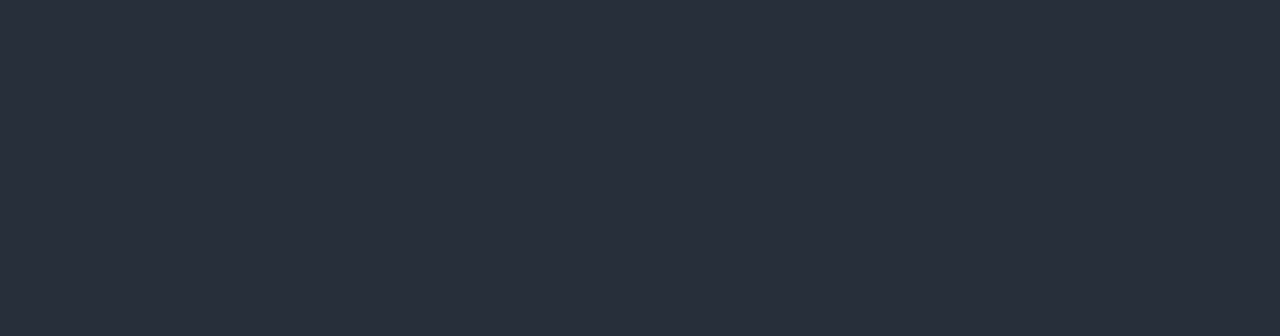
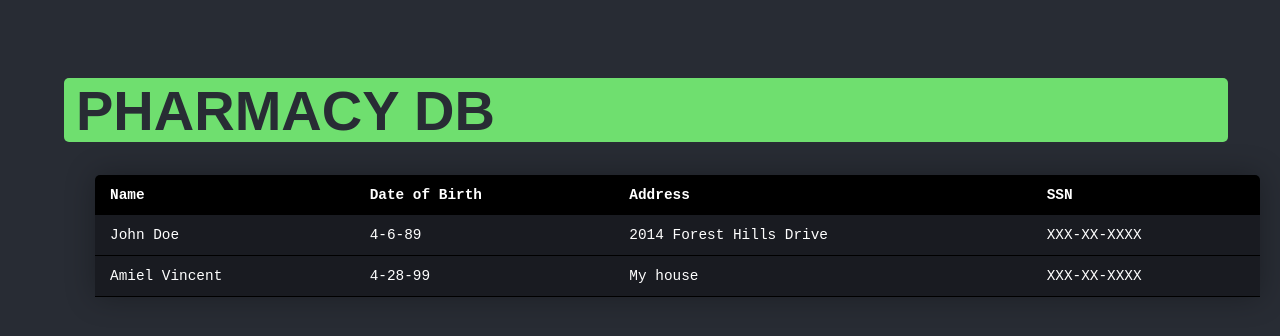
Before and after one commit to AhmadBajwaCS/Pharmacy-Database-App, a React (Create React App) app in the folder frontend/: page /search/customer in a window 1280 px wide. Shown: the top 336 px of the page. Built offline with nearby package versions, Linux system fonts and the light colour scheme.

Commit message:
table stuff

```diff
--- a/frontend/src/App.js
+++ b/frontend/src/App.js
@@ -6,6 +6,7 @@
 import Table from "./components/Table";
 import { Route } from "react-router-dom";
 import Quit from "./components/Quit";
+import PickTable from "./components/PickTable";
 
 function App() {
   return (
@@ -14,8 +15,15 @@
         <Route path="/" exact component={HomePageButtons} />
         <Route path="/new" exact component={AddNewCustomer} />
         <Route path="/log" exact component={LogPrescription} />
-        <Route path="/search" exact component={Table} />
         <Route path="/quit" exact component={Quit} />
+
+        {/* Tables */}
+        {/* <Route path="/search" exact component={PickTable} /> */}
+        <Route
+          path="/search/customer"
+          exact
+          render={() => <Table table="customer" />}
+        />
       </div>
     </body>
   );
--- /dev/null
+++ b/frontend/src/components/PickTable.js
@@ -0,0 +1,20 @@
+import React from "react";
+import { Link } from "react-router-dom";
+
+function PickTable(props) {
+  return (
+    <div>
+      <div className="helmet">
+        <Link to="/" className="no-text-decoration">
+          <h1 className="header">PHARMACY DB</h1>
+        </Link>
+      </div>
+      <h1>Choose a Table:</h1>
+      <Link to="/search/customer">
+        <h1>Customer</h1>
+      </Link>
+    </div>
+  );
+}
+
+export default PickTable;
--- a/frontend/src/components/Table.css
+++ b/frontend/src/components/Table.css
@@ -1,3 +1,26 @@
+.table-container {
+    position: relative;
+    background-color: white;
+    display: flex;
+    flex-direction: column;
+}
+
+.pharm-header{
+    background-color: rgb(111, 223, 111);
+    border-radius: 5px;
+    color: #282c34;
+    position: absolute;
+    width: 90vw;
+    height: 8vh;
+    top: 5vh;
+    left: 5vw;
+    right: 1vw;
+    align-items: center;
+    vertical-align: middle;
+    font-size: 7vh;
+    z-index: 99;
+}
+
 .content-table {
     border-collapse: collapse;
     margin: 25px 0;
@@ -8,7 +31,8 @@
     box-shadow: 0 0 30px rgba(0,0,0,0.3);
     color: white;
     position: absolute;
-    margin-left: 100px;
+    margin: 175px 0 0 95px;
+    width: 91vw;
 }
 
 .content-table thead tr {
--- a/frontend/src/components/Table.js
+++ b/frontend/src/components/Table.js
@@ -1,11 +1,25 @@
 import React, { useState, useEffect } from "react";
 import "./Table.css";
+import { Link } from "react-router-dom";
 import axios from "axios";
-import TableEntries from "./TableEntries";
 
 function Table(props) {
-  const [list, setList] = useState([]);
-  let table = "customer";
+  const [list, setList] = useState([
+    {
+      FirstName: "John",
+      LastName: "Doe",
+      DateOfBirth: "4-6-89",
+      Address: "2014 Forest Hills Drive",
+      SSN: "XXX-XX-XXXX",
+    },
+    {
+      FirstName: "Amiel",
+      LastName: "Vincent",
+      DateOfBirth: "4-28-99",
+      Address: "My house",
+      SSN: "XXX-XX-XXXX",
+    },
+  ]);
 
   // useEffect(() => {
   //   axios.get("http://localhost:3002/api/getPeople").then((res) => {
@@ -13,45 +27,39 @@
   //   });
   // }, []);
 
-  function createHeader() {
-    if (table == "customer") {
+  if (props.table == "customer") {
     return (
+      <div className="table-container">
+        <Link to="/" className="no-text-decoration">
+          <h1 className="pharm-header">PHARMACY DB</h1>
+        </Link>
+        <table className="content-table">
+          <thead>
             <tr>
               <th>Name</th>
               <th>Date of Birth</th>
               <th>Address</th>
               <th>SSN</th>
             </tr>
+          </thead>
+          <tbody>
+            {list.map((customer) => {
+              return (
+                <tr>
+                  <td>
+                    {customer.FirstName} {customer.LastName}
+                  </td>
+                  <td>{customer.DateOfBirth}</td>
+                  <td>{customer.Address}</td>
+                  <td>{customer.SSN}</td>
+                </tr>
+              );
+            })}
+          </tbody>
+        </table>
+      </div>
     );
   }
 }
 
-  // props will be replaced with sql data in future commits
-  return (
-    <div className="content-table">
-      <thead>{createHeader()}</thead>
-      <tbody>
-        <TableEntries
-          name={"John Doe"}
-          dob={"4-6-89"}
-          address={"2014 Forest Hills Drive"}
-          ssn={"XXX-XX-XXXX"}
-        />
-        <TableEntries
-          name={"John Doe"}
-          dob={"4-6-89"}
-          address={"2014 Forest Hills Drive"}
-          ssn={"XXX-XX-XXXX"}
-        />
-        <TableEntries
-          name={"John Doe"}
-          dob={"4-6-89"}
-          address={"2014 Forest Hills Drive"}
-          ssn={"XXX-XX-XXXX"}
-        />
-      </tbody>
-    </div>
-  );
-}
-
 export default Table;
--- a/frontend/src/components/TableEntries.js
+++ /dev/null
@@ -1,14 +0,0 @@
-import React from "react";
-
-function TableEntries(props) {
-  return (
-    <tr>
-      <td>{props.name}</td>
-      <td>{props.dob}</td>
-      <td>{props.address}</td>
-      <td>{props.ssn}</td>
-    </tr>
-  );
-}
-
-export default TableEntries;
```
Lines whose indentation alone changed are shown as unchanged.
